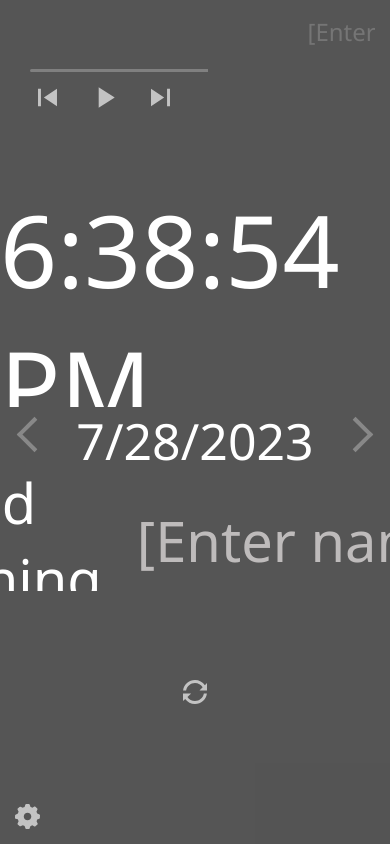
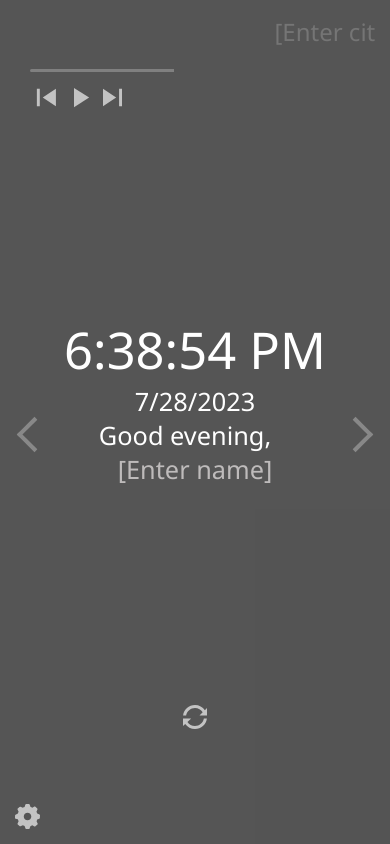
Before and after one commit to RomanPavlovsky/Momentum, a website built with webpack: page src/index.html in a window 390 px wide. Built offline with nearby package versions, Linux system fonts and the light colour scheme; no server answers; files whose address does not match are found by name.

Commit message:
feat: add responsive interface

```diff
--- a/src/main.scss
+++ b/src/main.scss
@@ -1,15 +1,16 @@
-@import "./scss/date.scss";
-@import "./scss/weather.scss";
-@import "./scss/greeting.scss";
-@import "./scss/quote.scss";
-@import "./scss/audioplayer.scss";
-@import "./scss/settings.scss";
+@import './scss/mixins.scss';
+@import './scss/date.scss';
+@import './scss/weather.scss';
+@import './scss/greeting.scss';
+@import './scss/quote.scss';
+@import './scss/audioplayer.scss';
+@import './scss/settings.scss';
 
 * {
   margin: 0;
   padding: 0;
   box-sizing: border-box;
-  font-family: "Segoe UI", Tahoma, Geneva, Verdana, sans-serif;
+  font-family: 'Segoe UI', Tahoma, Geneva, Verdana, sans-serif;
   overflow: hidden;
   $root-font-size: 16px;
   font-size: calc($root-font-size / 16px) * 100%;
--- a/src/scss/audioplayer.scss
+++ b/src/scss/audioplayer.scss
@@ -5,6 +5,9 @@
     flex-direction: column;
     width: 400px;
     height: auto;
+    @include tablet {
+      @include tabletSize(width, 400, 350);
+    }
     .track-description {
       color: white;
       display: flex;
--- a/src/scss/date.scss
+++ b/src/scss/date.scss
@@ -7,8 +7,14 @@
   color: #ffffff;
   &__time {
     font-size: 100px;
+    @include tablet {
+      @include tabletSize(font-size, 100, 80);
+    }
   }
   &__date {
     font-size: 50px;
+    @include tablet {
+      @include tabletSize(font-size, 50, 40);
+    }
   }
 }
--- a/src/scss/greeting.scss
+++ b/src/scss/greeting.scss
@@ -3,12 +3,18 @@
     display: none;
     justify-content: center;
     align-items: center;
+    @include tablet {
+      flex-direction: column;
+    }
   }
   &__title {
     user-select: none;
     color: #ffffff;
-    font-size: 3.5rem;
+    font-size: 50px;
     margin-right: 20px;
+    @include tablet {
+      @include tabletSize(font-size, 50, 40);
+    }
   }
   &__name-input {
     width: 360px;
@@ -16,13 +22,20 @@
     max-width: 800px;
     outline: none;
     color: #ffffff;
-    font-size: 3.5rem;
+    font-size: 50px;
     border: none;
     background-color: rgba(128, 128, 128, 0);
-
     &::placeholder {
       color: rgba(214, 211, 211, 0.815);
-      font-size: 3.5rem;
+      font-size: 50px;
+      @include tablet {
+        @include tabletSize(font-size, 50, 40);
+        text-align: center;
+      }
+    }
+    @include tablet {
+      @include tabletSize(font-size, 50, 40);
+      text-align: center;
     }
   }
   &__input-buffer {
--- /dev/null
+++ b/src/scss/mixins.scss
@@ -0,0 +1,12 @@
+@mixin tabletSize($property, $startSize, $minSize) {
+  #{$property}: calc(
+    #{$minSize + px} + (#{$startSize} - #{$minSize}) * ((100vw - 767px) /
+          (1024 - 767))
+  );
+}
+
+@mixin tablet() {
+  @media (max-width: 1024px) {
+    @content;
+  }
+}
--- a/src/scss/quote.scss
+++ b/src/scss/quote.scss
@@ -17,7 +17,7 @@
     cursor: pointer;
     width: 1.5rem;
     height: 1.5rem;
-    background: url("./svg/refresh.svg") no-repeat;
+    background: url('./svg/refresh.svg') no-repeat;
     opacity: 0.65;
     &:hover {
       opacity: 1;
@@ -38,12 +38,21 @@
   &__text {
     display: block;
     text-align: center;
-    font-size: 1.5rem;
+    font-size: 24px;
+    @include tablet {
+      @include tabletSize(font-size, 24, 18);
+      text-align: center;
+    }
   }
   &__author {
     padding: 25px;
     display: block;
     font-size: 1.5rem;
     font-style: italic;
+    @include tablet {
+      @include tabletSize(padding, 25, 15);
+      @include tabletSize(font-size, 24, 18);
+      text-align: center;
+    }
   }
 }
```
